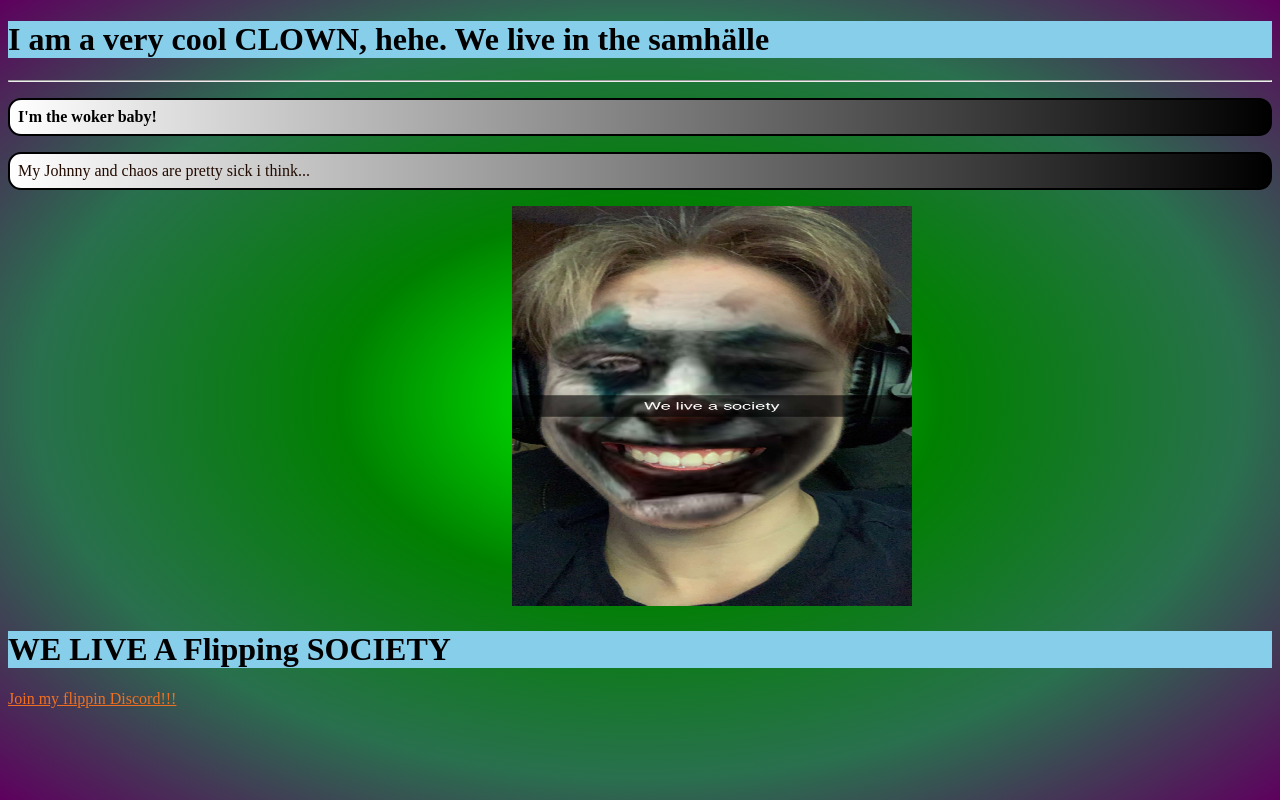
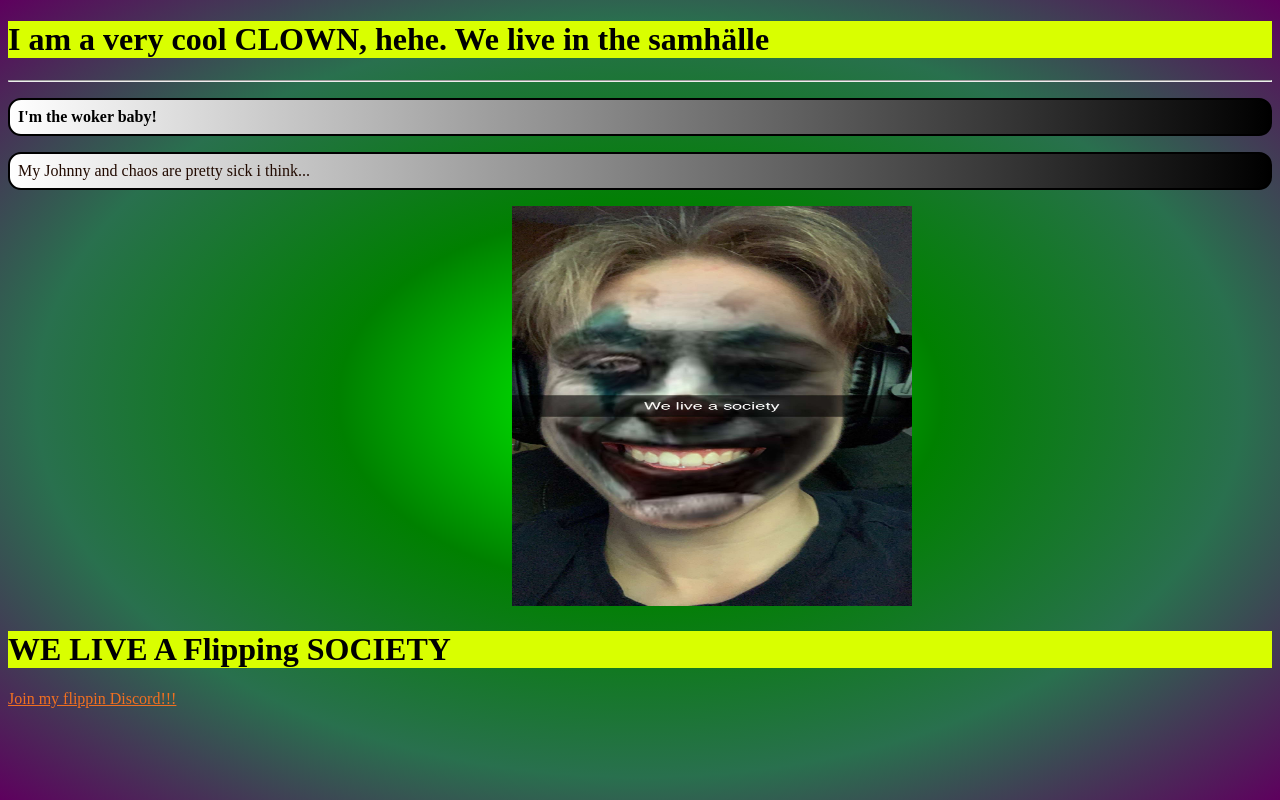
Before and after one commit to Skinkerdoodle/SkibidiAwesometown, a plain HTML site: page index.html in a window 1280 px wide. Drawn offline with Linux system fonts and the light colour scheme.

Commit message:
piss yellow

```diff
--- a/Style.css
+++ b/Style.css
@@ -4,7 +4,7 @@ body{
     background-attachment: fixed;
 }
 .Konstatering{
-    background-color: skyblue;
+    background-color: rgb(217, 255, 0);
 }
 .listen{
     text-decoration: underline;
```
